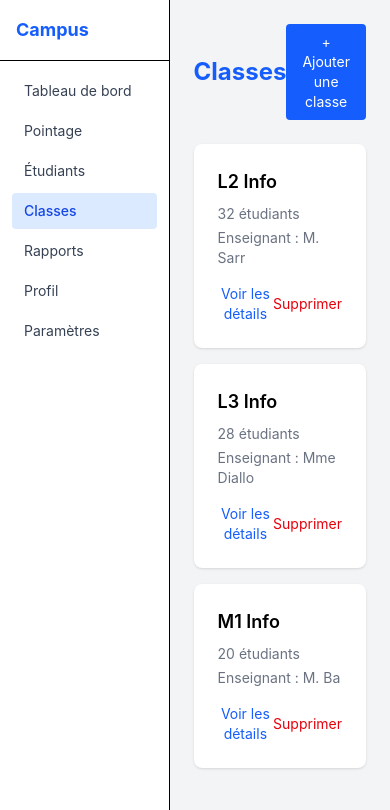
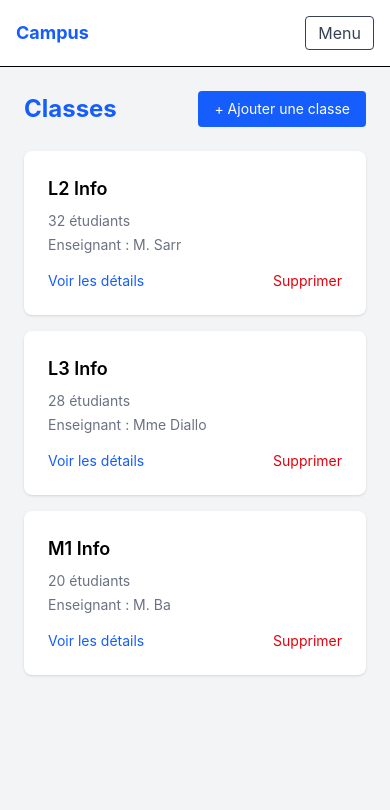
Before and after one commit to mg7984992-byte/pointage-presence-campus, a React (Vite) app: page /classes in a window 390 px wide. Shown: the top 810 px of the page. Built offline with nearby package versions, Linux system fonts and the light colour scheme.

Commit message:
Sidebar responsive avec menu mobile

```diff
--- a/src/components/Layout.tsx
+++ b/src/components/Layout.tsx
@@ -3,7 +3,7 @@ import Sidebar from './Sidebar'
 
 function Layout() {
   return (
-    <div className="flex">
+    <div className="flex flex-col md:flex-row">
       <Sidebar />
       <div className="flex-1">
         <Outlet />
--- a/src/components/Sidebar.tsx
+++ b/src/components/Sidebar.tsx
@@ -1,7 +1,9 @@
+import { useState } from 'react'
 import { Link, useLocation } from 'react-router-dom'
 
 function Sidebar() {
   const location = useLocation()
+  const [isOpen, setIsOpen] = useState(false)
 
   const liens = [
     { path: '/dashboard', label: 'Tableau de bord' },
@@ -14,8 +16,25 @@ function Sidebar() {
   ]
 
   return (
-    <aside className="w-56 min-h-screen bg-white border-r shadow-sm">
-      <div className="p-4 border-b">
+    <>
+      {/* Bouton menu mobile */}
+      <div className="md:hidden flex items-center justify-between bg-white border-b p-4">
+        <h2 className="font-bold text-blue-600 text-lg">Campus</h2>
+        <button
+          onClick={() => setIsOpen(!isOpen)}
+          className="text-gray-700 border rounded px-3 py-1"
+        >
+          {isOpen ? 'Fermer' : 'Menu'}
+        </button>
+      </div>
+
+      {/* Sidebar */}
+      <aside
+        className={`${
+          isOpen ? 'block' : 'hidden'
+        } md:block w-full md:w-56 md:min-h-screen bg-white border-r shadow-sm`}
+      >
+        <div className="hidden md:block p-4 border-b">
           <h2 className="font-bold text-blue-600 text-lg">Campus</h2>
         </div>
         <nav className="p-3 space-y-1">
@@ -23,6 +42,7 @@ function Sidebar() {
             <Link
               key={lien.path}
               to={lien.path}
+              onClick={() => setIsOpen(false)}
               className={`block px-3 py-2 rounded text-sm ${
                 location.pathname === lien.path
                   ? 'bg-blue-100 text-blue-700 font-medium'
@@ -34,6 +54,7 @@ function Sidebar() {
           ))}
         </nav>
       </aside>
+    </>
   )
 }
 
```
Lines whose indentation alone changed are shown as unchanged.
